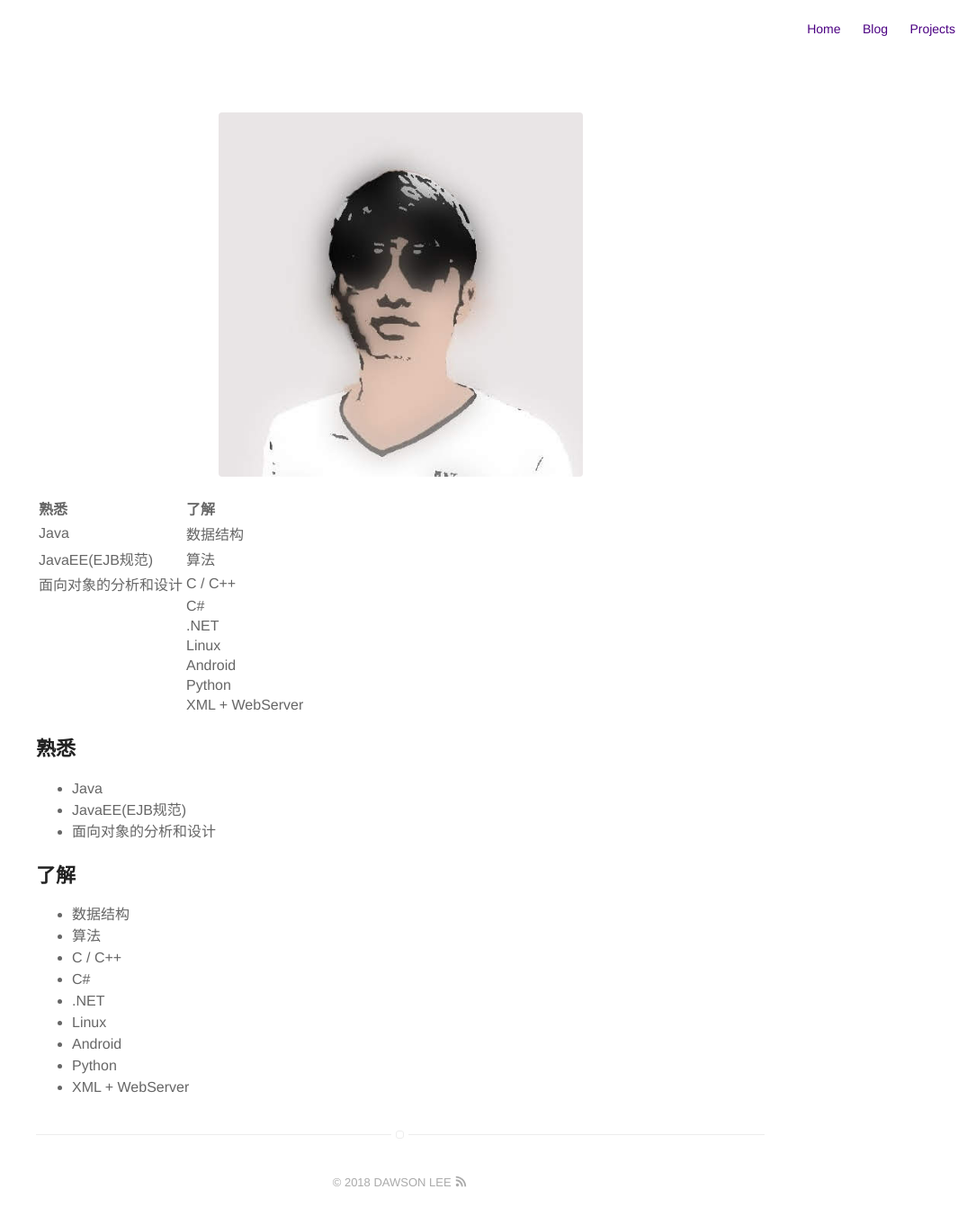
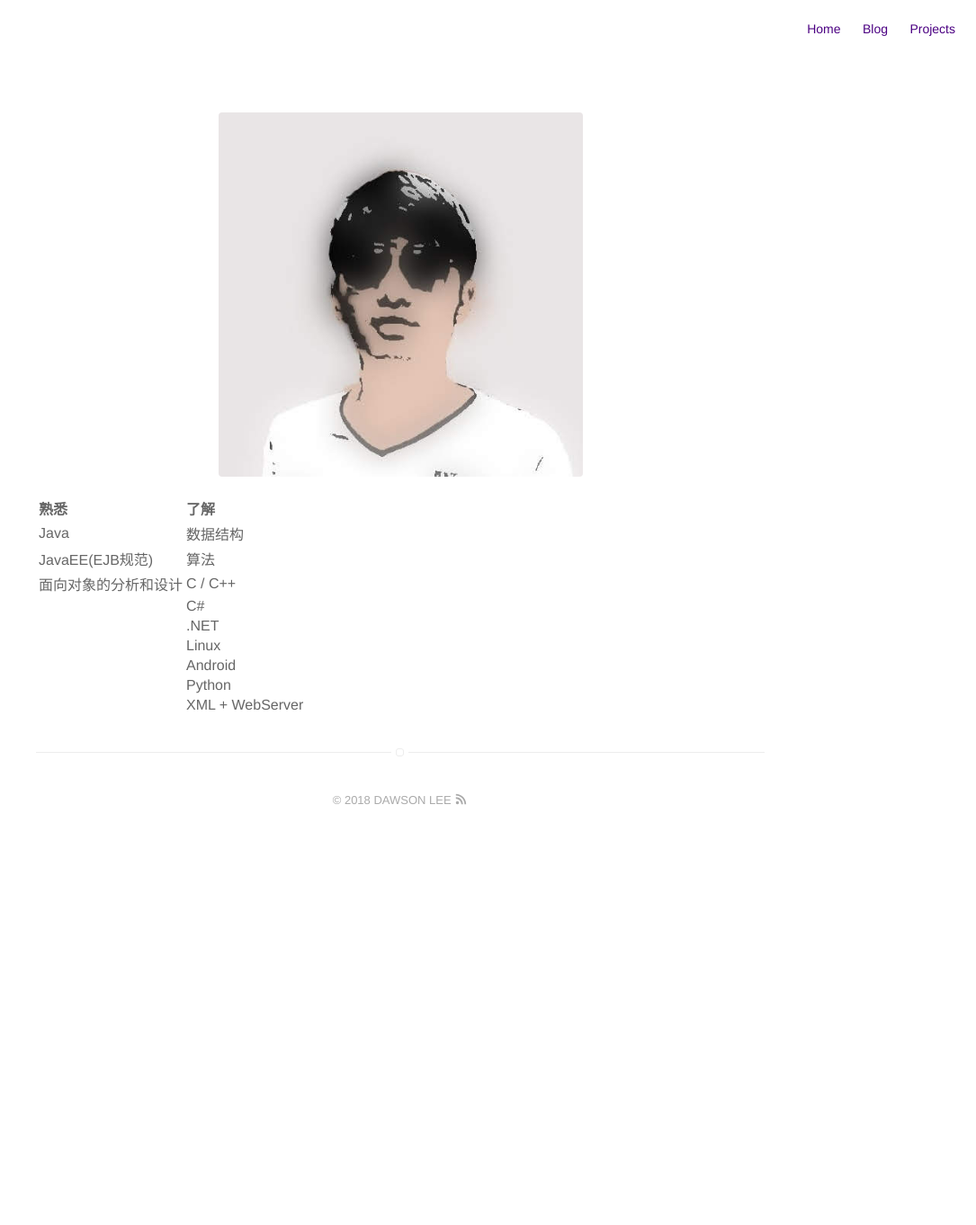
Before and after one commit to dawsonlee1790/dawsonlee1790.github.io, a Jekyll site: the page built from about.md, in a window 1280 px wide. Shown: the whole page at 90% size, without its empty margins (195-1280 px from the left). Built offline with Jekyll 4.4.1, drawn with Linux system fonts in a browser that asks for light colours; after the commit the page ends 937 px from its top, so only the background shows below that.

Commit message:
Update about.md

```diff
--- a/about.md
+++ b/about.md
@@ -5,31 +5,14 @@ layout: page
 ![Profile Image](/{{ site.picture }})
 
 
-|熟悉|了解|
+| 熟悉 | 了解 |
 |:-|:-|
-|Java|数据结构|
+| Java | 数据结构 |
 | JavaEE(EJB规范) | 算法|
 | 面向对象的分析和设计  | C / C++ |
-|                     | C# |
+|| C# |
 || .NET |
-|  | Linux |
-|  | Android |
-|  | Python |
-|  | XML + WebServer |
-
-
-##  熟悉
-+  Java
-+  JavaEE(EJB规范)
-+  面向对象的分析和设计
-
-##  了解
-+  数据结构
-+  算法
-+  C / C++
-+  C#
-+  .NET
-+  Linux
-+  Android
-+  Python
-+  XML + WebServer
+|| Linux |
+|| Android |
+|| Python |
+|| XML + WebServer |
```
